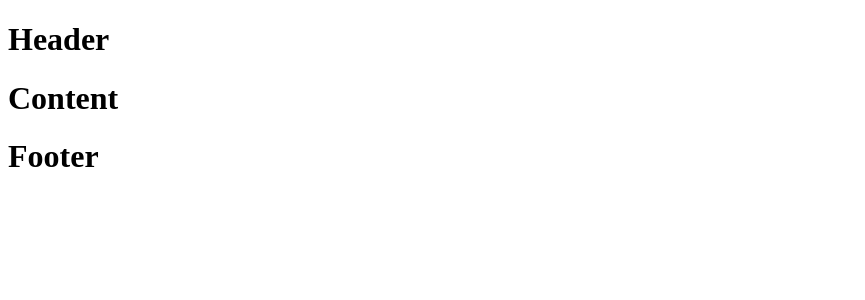
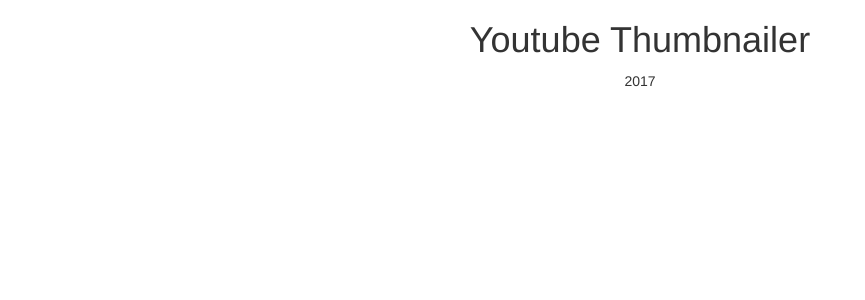
Before and after one commit to bilalbaraz/youtube-thumbnail-getter, a React (Create React App) app: page / in a window 1280 px wide. Shown: the top 300 px of the page, without its empty margins (0-865 px from the left). Built offline with nearby package versions, Linux system fonts and the light colour scheme; the HTML template or start-up script is replaced by a standard one.

Commit message:
bootstrap was added to react app

```diff
--- a/package.json
+++ b/package.json
@@ -4,6 +4,7 @@
   "private": true,
   "dependencies": {
     "react": "^15.4.2",
+    "react-bootstrap": "^0.30.8",
     "react-dom": "^15.4.2",
     "youtube-thumbnail": "^1.3.0"
   },
--- a/public/index.html
+++ b/public/index.html
@@ -4,6 +4,7 @@
     <meta charset="utf-8">
     <meta name="viewport" content="width=device-width, initial-scale=1">
     <title>Youtube Thumbnail Getter</title>
+    <link rel="stylesheet" href="https://maxcdn.bootstrapcdn.com/bootstrap/latest/css/bootstrap.min.css">
   </head>
   <body>
     <div id="root"></div>
--- a/src/App.js
+++ b/src/App.js
@@ -1,17 +1,22 @@
 import React, { Component } from 'react';
+import { Grid} from 'react-bootstrap';
 
 import Header from './components/Header';
 import Footer from './components/Footer';
 import Content from './components/Content';
 
 class App extends Component {
+    constructor(){
+        super();
+    }
+
     render() {
         return (
-        <div>
-            <Header/>
+            <Grid>
+                <Header title="Youtube Thumbnailer"/>
                 <Content/>
                 <Footer/>
-        </div>
+            </Grid>
         );
     }
 }
--- a/src/components/Content.js
+++ b/src/components/Content.js
@@ -1,10 +1,15 @@
 import React, { Component } from 'react';
+import { Row, Col } from 'react-bootstrap';
 
 export default class Content extends Component {
     render() {
         return (
             <main>
-                <h1>Content</h1>
+                <Row>
+                    <Col md={12} sm={12} xs={12} lg={12}>
+                        <center></center>
+                    </Col>
+                </Row>
             </main>
         );
     }
--- a/src/components/Footer.js
+++ b/src/components/Footer.js
@@ -1,10 +1,15 @@
 import React, { Component } from 'react';
+import { Row, Col } from 'react-bootstrap';
 
 export default class Footer extends Component {
     render() {
         return (
             <footer>
-                <h1>Footer</h1>
+                <Row>
+                    <Col md={12} sm={12} xs={12} lg={12}>
+                        <center><p>2017</p></center>
+                    </Col>
+                </Row>
             </footer>
         );
     }
--- a/src/components/Header.js
+++ b/src/components/Header.js
@@ -1,10 +1,19 @@
 import React, { Component } from 'react';
+import { Row, Col } from 'react-bootstrap';
 
 export default class Header extends Component {
+    constructor(){
+        super();
+    }
+
     render() {
         return (
             <header>
-                <h1>Header</h1>
+                <Row>
+                    <Col md={12} sm={12} xs={12} lg={12}>
+                        <center><h1>{this.props.title}</h1></center>
+                    </Col>
+                </Row>
             </header>
         );
     }
```
Lines whose indentation alone changed are shown as unchanged.
